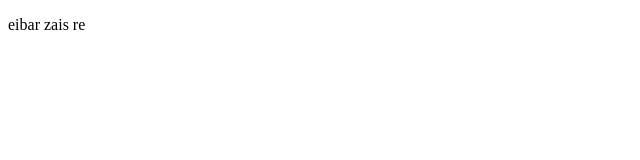
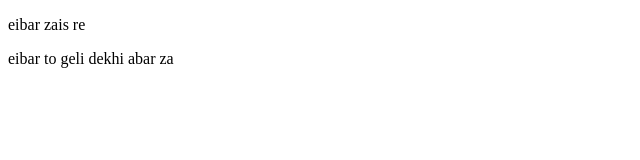
Before and after one commit to Rashed12133/my-third-repo, a plain HTML site: page index.html in a window 1280 px wide. Shown: the whole page, without its empty margins (0-640 px from the left). Drawn offline with Linux system fonts and the light colour scheme.

Commit message:
second commit

```diff
--- a/index.html
+++ b/index.html
@@ -10,6 +10,9 @@
     <p>
         eibar zais re
     </p>
+    <p>
+        eibar to geli dekhi abar za
+    </p>
 
 </body>
 </html>
```
